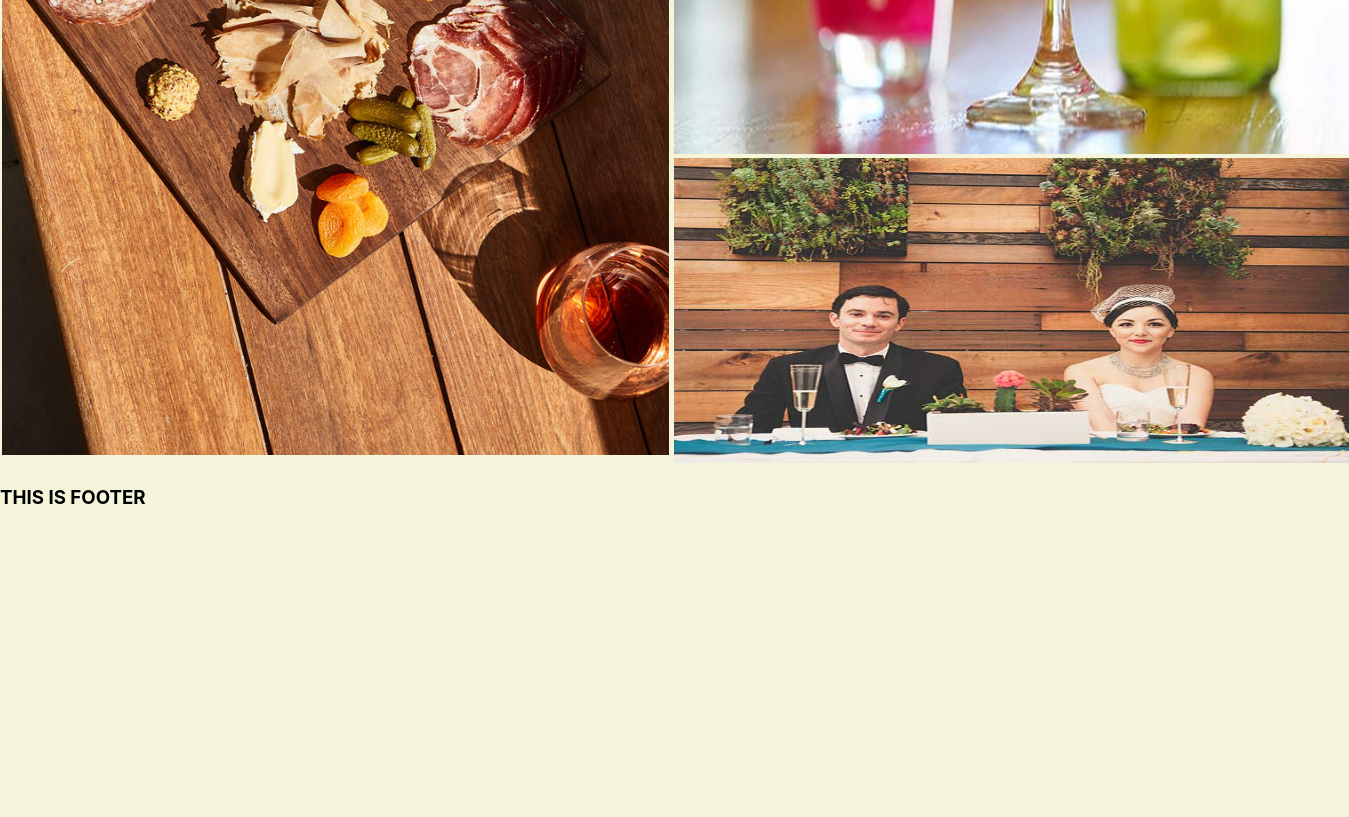
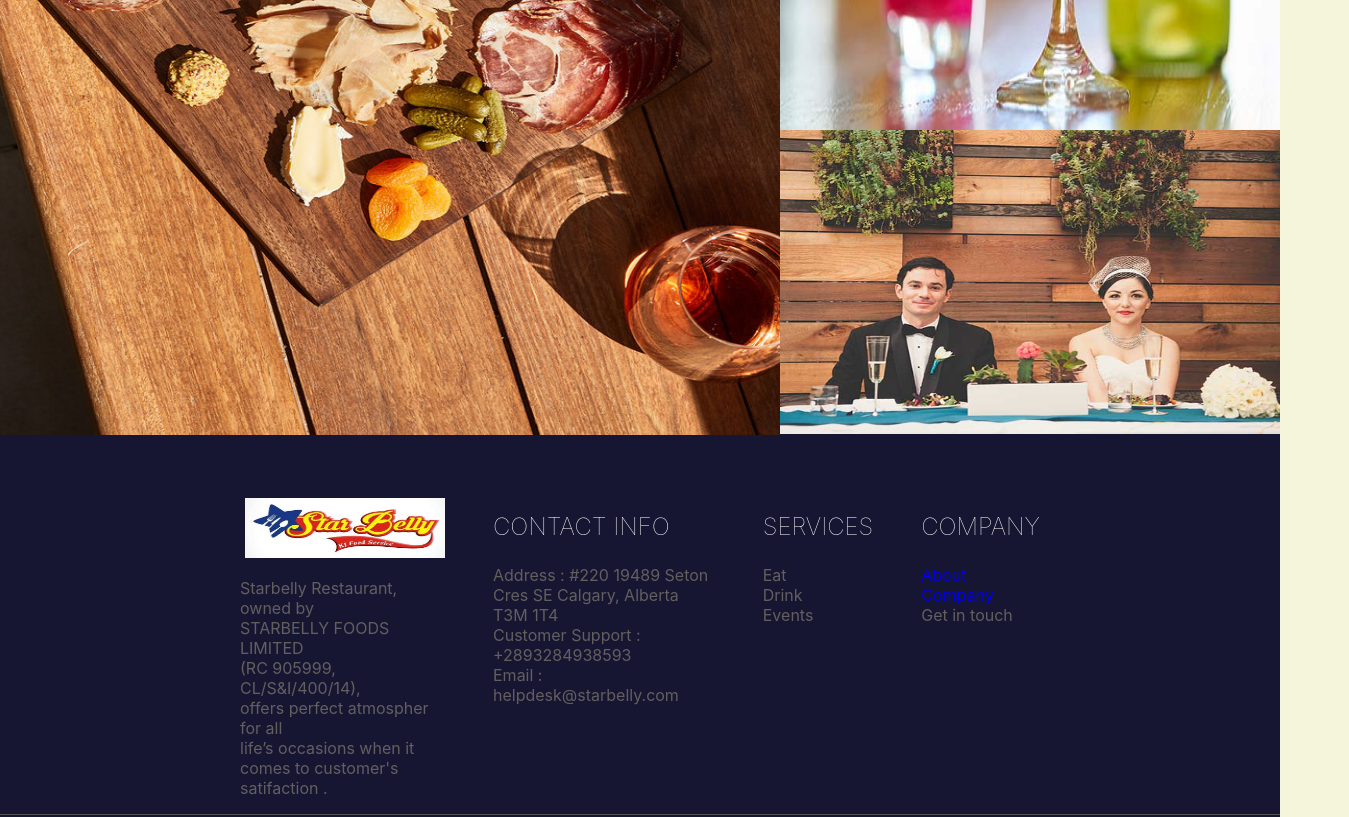
Before and after one commit to Vhickjr/starbelly, a React (Create React App) app: page /#/Products in a window 1280 px wide. Shown: the part 1980-2797 px from the top of the page, 1349 px wide, since content can reach past the window. Before the commit the page ends 2507 px from the top, so only its background shows below. Built offline with nearby package versions, Linux system fonts and the light colour scheme.

Commit message:
Added footer and edited product page

```diff
--- a/src/App.js
+++ b/src/App.js
@@ -8,7 +8,7 @@
 import Products from './components/pages/Products';
 import Navbar from './components/Navbar/Navbar';
 import About from './components/pages/About';
-import Footer from './components/Footer/Footer';
+import Footerpage from './components/footerpage/Footerpage';
 import Contact from './components/pages/Contact';
 import Home from './components/pages/Home';
 
@@ -31,7 +31,7 @@
 
 
         </Routes>
-        <Footer />
+        <Footerpage />
       </HashRouter>
 
     </div>
--- a/src/components/Footer/Footer.jsx
+++ /dev/null
@@ -1,10 +0,0 @@
-import React from 'react'
-
-function Footer() {
-  return (
-    <div>
-     <h3>THIS IS FOOTER</h3></div>
-  )
-}
-
-export default Footer
--- a/src/components/Navbar/Navbar.css
+++ b/src/components/Navbar/Navbar.css
@@ -34,7 +34,7 @@
 }
 
 :Link:hover {
- background-color: rgb(92, 89, 89);
+ background-color: rgb(243, 223, 44);
  padding: 20px;
 
 
--- a/src/components/Navbar/Navbar.jsx
+++ b/src/components/Navbar/Navbar.jsx
@@ -7,7 +7,7 @@
 function Navbar() {
   return (
 
-        <div className='Navbar'>
+        <div id='navtop' className='Navbar'>
          <div className='name'>
 
           <img src={logostarbelly} className="loog" height="40px" alt="" />
--- /dev/null
+++ b/src/components/footerpage/Footerpage.jsx
@@ -0,0 +1,51 @@
+import React from 'react'
+import './footerpage.css'
+import logostarbelly from './logostarbelly.jpeg'
+
+import {Link} from 'react-router-dom'
+function Footerpage() {
+  return (
+   <div>
+    <div className='footer-page'>
+     <div className='logname'>
+          <img src={logostarbelly} className="loog" height="60em" width='200em' alt="" />
+          <p>Starbelly Restaurant, owned by <br></br> STARBELLY FOODS LIMITED <br></br>(RC 905999, CL/S&I/400/14), <br></br>offers perfect atmospher  for all <br></br>life’s occasions when it comes to customer's satifaction .</p>
+
+     </div>
+     <div className='contact-info'>
+      <h6>CONTACT INFO</h6>
+      <p>
+      Address : #220 19489 Seton Cres SE
+      Calgary, Alberta   T3M 1T4 <br></br>
+       Customer Support : +2893284938593<br></br>
+       Email : helpdesk@starbelly.com
+      </p>
+
+     </div>
+     <div className='prod'>
+      <h6>SERVICES</h6>
+     <p>
+      Eat <br></br>
+      Drink <br></br>
+      Events
+
+     </p>
+
+     </div>
+     <div className='company'>
+      <h6>COMPANY</h6>
+      <p> <Link to='/About' ><span>About Company</span> </Link>
+         Get in touch
+      </p>
+
+
+     </div>
+     </div>
+     <div className='Copyr'>
+        STARBELLY RESTAURANT Int'l. Since 2021.
+     </div>
+     </div>
+  )
+}
+
+export default Footerpage
--- /dev/null
+++ b/src/components/footerpage/footerpage.css
@@ -0,0 +1,58 @@
+.footer-page {
+ display: flex;
+ color: rgb(49, 230, 49);
+ background-color: rgb(22, 22, 51);
+ height: 300px;
+ padding: 5em 15em 0 15em;
+ justify-content: space-between;
+ gap: 3em;
+}
+.Copyr {
+ background-color: rgb(22, 22, 51);
+ height: 2em;
+ font-size: 1.2em;
+ display: block;
+ align-items: center;
+ justify-content: center;
+ justify-items: center;
+ text-align: center;
+ color: rgb(255, 141, 35);
+ border-top: .07em solid rgb(85, 84, 84);
+ padding: 1em;
+ font-family: 'Times New Roman', Times, serif;
+
+
+}
+
+.loog {
+ margin-top: -1em;
+ margin-bottom: 3em;
+}
+
+.footer-page .company span {
+ display: inline-block;
+}
+
+.footer-page p {
+ color: rgb(99, 95, 95);
+ font-size: 1em;
+ margin-top: -2em;
+
+
+}
+
+.foot {
+ margin: auto;
+ margin-bottom: -30px;
+ margin-top: -30px;
+
+ text-align: center;
+
+}
+.footer-page h6 {
+ font-size: 1.5em;
+ margin-top: -.1em;
+ font-weight: lighter;
+ color: white;
+ font-family: 'Arial Narrow Bold', ;
+}
--- a/src/components/pages/Contact.css
+++ b/src/components/pages/Contact.css
@@ -10,6 +10,8 @@
 
 .contactbackground {
     background-color: white;
+    padding: auto;
+    margin: auto;
 }
 
 .logo {
@@ -314,10 +316,12 @@
     background-color: rgba(0, 2, 0, .8);
     text-align: center;
     color: white;
-    padding: 6rem 4rem;
+    height: 15rem;
+    padding: 7rem 0 3rem 0;
     word-spacing: .5rem;
     margin-bottom: 4rem;
     text-transform: uppercase;
+    margin-top: -3rem;
 }
 
 .contact-hero h3 {
--- a/src/components/pages/Products.css
+++ b/src/components/pages/Products.css
@@ -4,6 +4,7 @@
  background-color: grey;
  padding: 50px;
  margin: auto;
+ margin-bottom: -1em;
 
 }
 
@@ -41,32 +42,35 @@
 
 }
 .next {
-height: 305px;
-width: 675px;
+height: 19em;
+width: 31.25em;
+ margin: auto;
+ margin-top: -.5em;
+
+}
+.next2 {
+ height: 42.8em;
+ width: 31.25em;
  margin: auto;
 
 }
-.next2 {
- height: 700px;
- width: 675px;
- margin: auto;
-
-}
-.next1 {
- height: 1000px;
- width: 800px;
+.coc .next1 {
+ height: 61.5em;
+ width: 125em;
  margin: auto;
  margin-right: 5px;
- margin-left: 2px;
+ margin-left: .4em;
 
 }
 .coc {
  display: flex;
  margin-top: -5px;
+ margin-bottom: -.2em;
+ margin-left: -.5em;
+ margin-top: 1em;
 }
 .coc .side {
- margin: auto;
- margin-top: 10px;
+ margin-left: -.3em;
 
 }
 
```
Also changed, not shown: src/components/footerpage/logostarbelly.jpeg (added).
